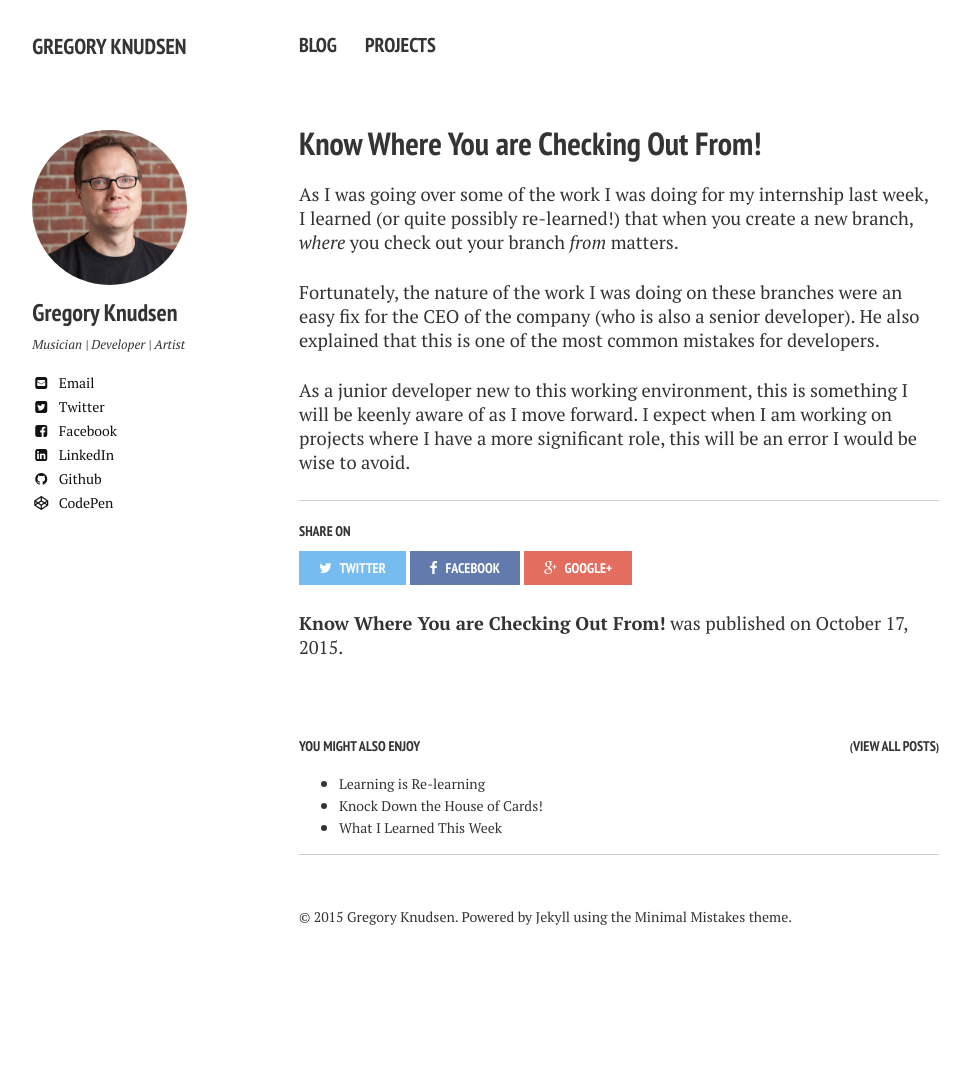
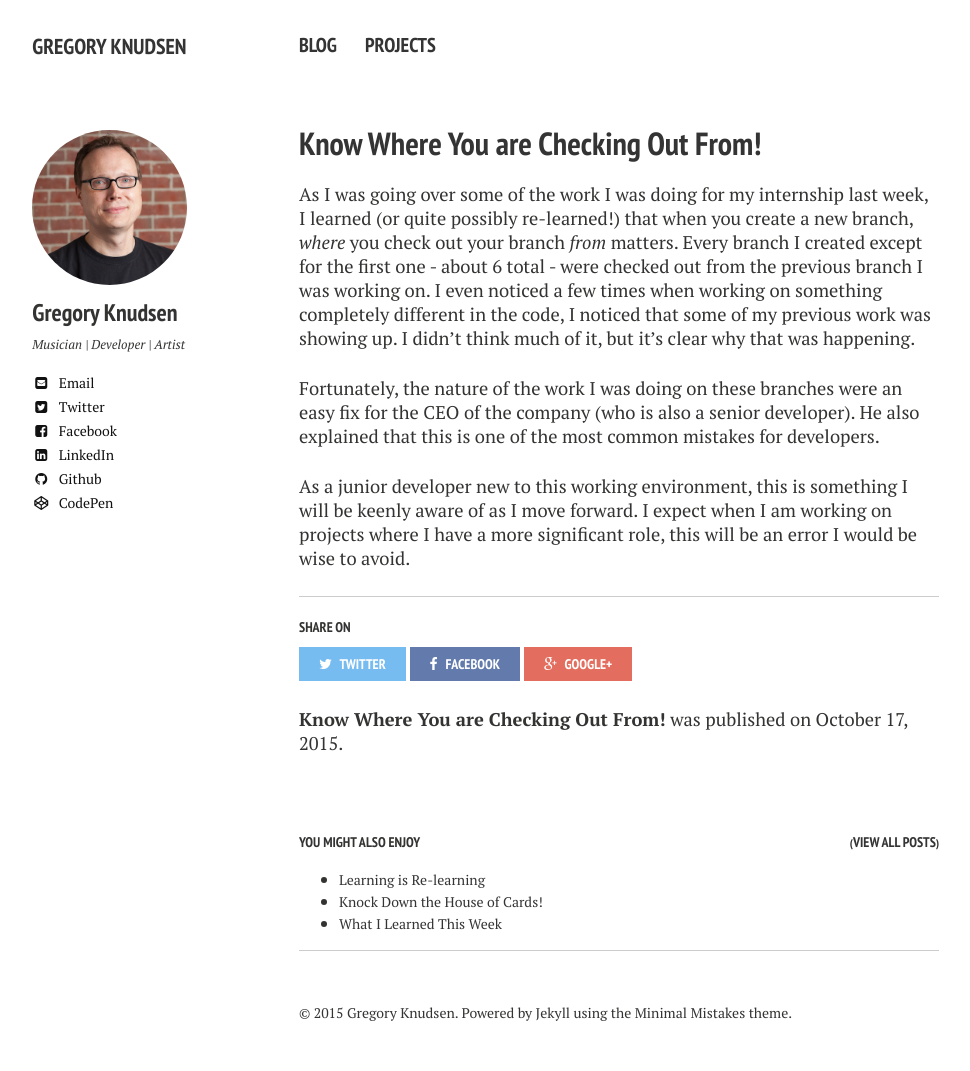
Before and after one commit to gregknudsen/gregknudsen.github.io, a Jekyll site: the page built from _posts/2015-10-17-git-branches.md, in a window 1280 px wide. Shown: the whole page, without its empty margins (21-991 px from the left). Built offline with Jekyll 4.4.1, drawn with Linux system fonts in a browser that asks for light colours; nearby versions of some CDN libraries; before the commit the page ends 975 px from its top, so only the background shows below that.

Commit message:
edit blog post

```diff
--- a/_posts/2015-10-17-git-branches.md
+++ b/_posts/2015-10-17-git-branches.md
@@ -6,7 +6,7 @@ tags: [code, git]
 comments: true
 ---
 
-As I was going over some of the work I was doing for my internship last week, I learned (or quite possibly re-learned!) that when you create a new branch, <em>where</em> you check out your branch <em>from</em> matters.
+As I was going over some of the work I was doing for my internship last week, I learned (or quite possibly re-learned!) that when you create a new branch, <em>where</em> you check out your branch <em>from</em> matters. Every branch I created except for the first one - about 6 total - were checked out from the previous branch I was working on. I even noticed a few times when working on something completely different in the code, I noticed that some of my previous work was showing up. I didn't think much of it, but it's clear why that was happening.
 
 Fortunately, the nature of the work I was doing on these branches were an easy fix for the CEO of the company (who is also a senior developer). He also explained that this is one of the most common mistakes for developers.
 
```
